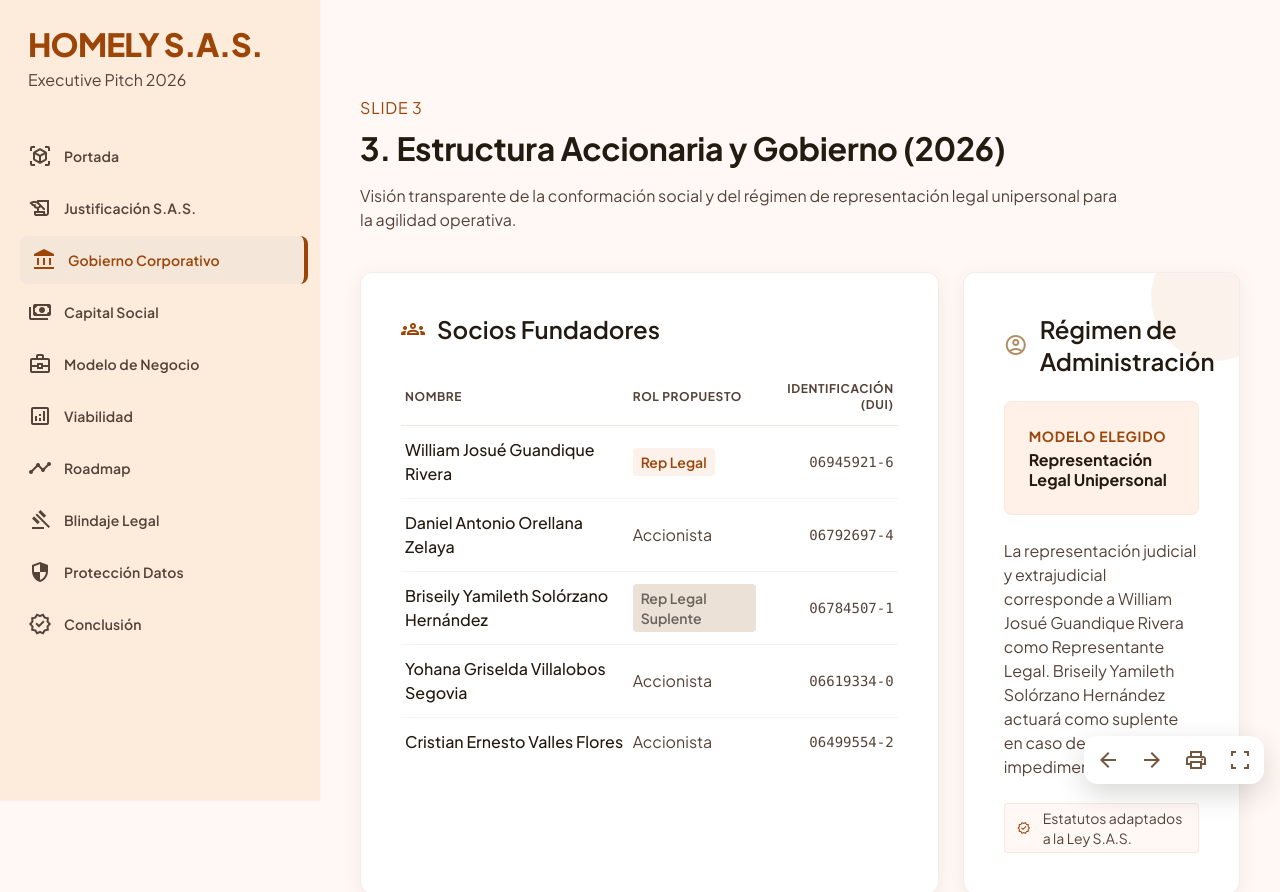
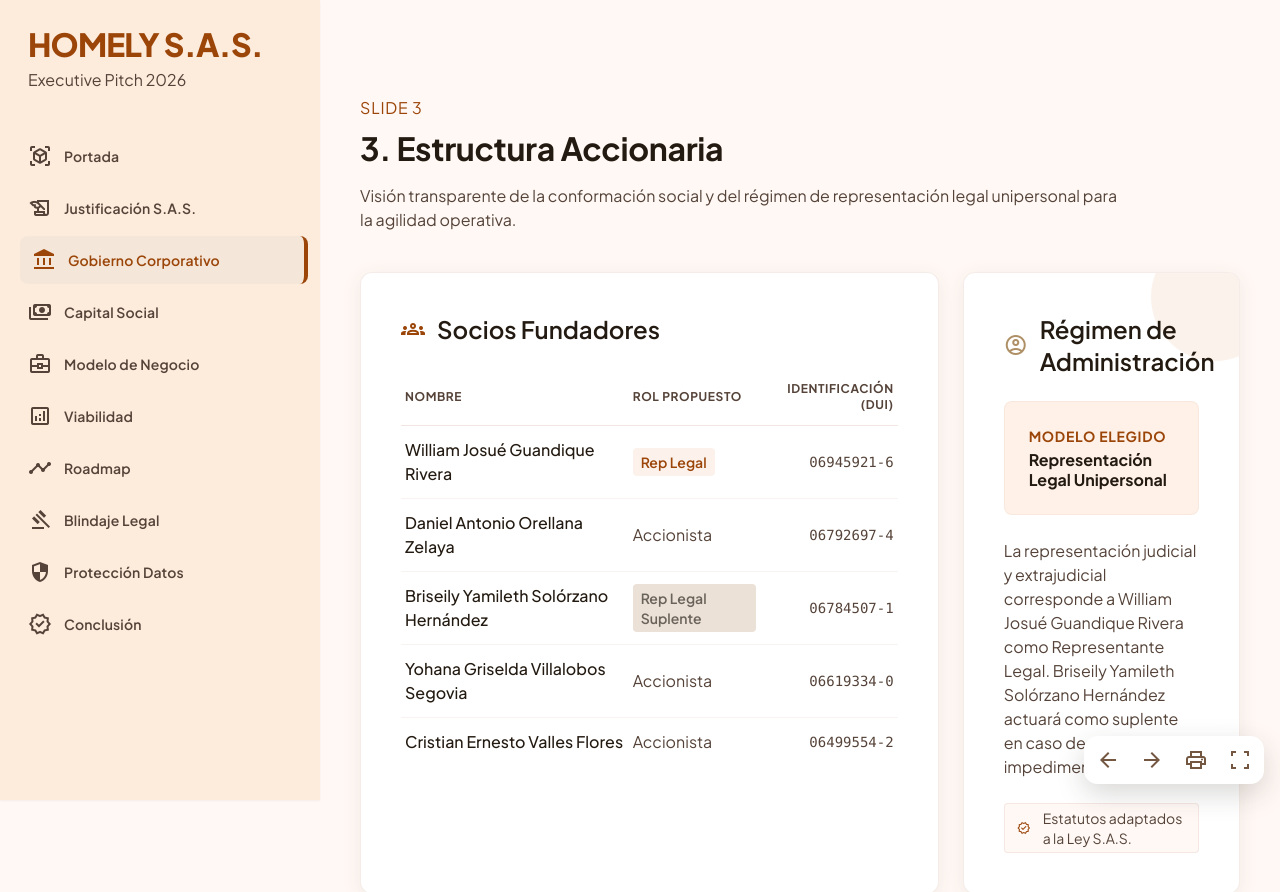
Before and after one commit to WGuandique-2005/HOMELY, a plain HTML site: page views/estructura.html in a window 1280 px wide. Drawn offline with nearby package versions, Linux system fonts and the light colour scheme.

Commit message:
Update slide title in estructura.html

```diff
--- a/views/estructura.html
+++ b/views/estructura.html
@@ -217,7 +217,7 @@
 <div class="animate-fade-in-up">
 <div class="mb-lg">
 <span class="text-primary font-label-md tracking-wider uppercase mb-2 block">Slide 3</span>
-<h2 class="font-display text-headline-lg-mobile md:text-headline-lg text-on-background mb-4">3. Estructura Accionaria y Gobierno (2026)</h2>
+<h2 class="font-display text-headline-lg-mobile md:text-headline-lg text-on-background mb-4">3. Estructura Accionaria</h2>
 <p class="font-body-lg text-on-surface-variant max-w-3xl">Visión transparente de la conformación social y del régimen de representación legal unipersonal para la agilidad operativa.</p>
 </div>
 <!-- Bento Grid Layout -->
```
